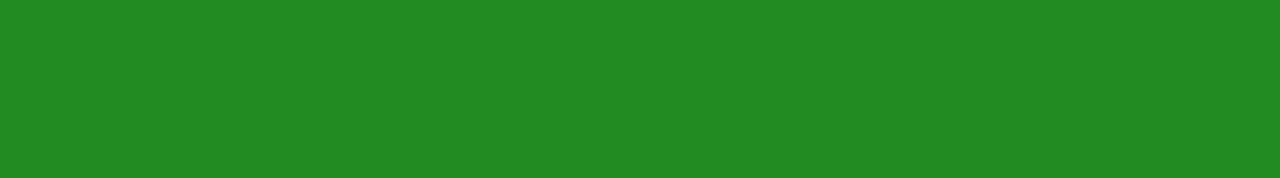
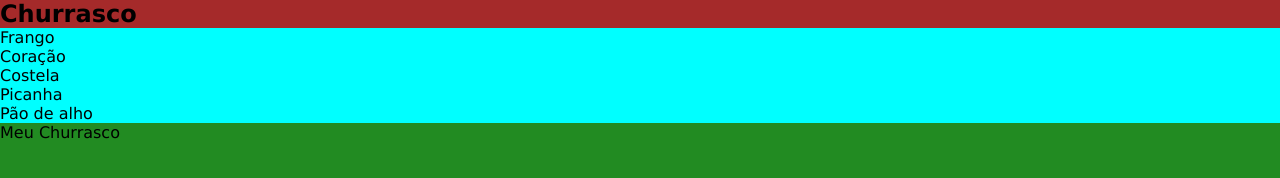
Before and after one commit to henriquemaroth-png/Projeto, a plain HTML site: page index.html in a window 1280 px wide. Drawn offline with Linux system fonts and the light colour scheme.

Commit message:
Principal
haaaaaa

```diff
--- a/index.html
+++ b/index.html
@@ -7,7 +7,23 @@
     <link rel="stylesheet" href="style.css">
 </head>
 <body>
-
+    <main>
+        <article>
+            <h1>Churrasco</h1>
+        </article>
+        <aside>
+            <ul>
+                <li>Frango</li>
+                <li>Coração</li>
+                <li>Costela</li>
+                <li>Picanha</li>
+                <li>Pão de alho</li>
+            </ul>
+        </aside>
+    </main>
+    <footer>
+        Meu Churrasco
+    </footer>
     <script src="script.js"></script>
 </body>
 </html>
--- a/script.js
+++ b/script.js
@@ -1 +1,9 @@
 console.log("Ola mundo")
+
+let churrasco = "sim";
+
+if (churrasco== "sim") {
+    alert ("vai ter churrasco!");
+}else{
+    alert ("Então vamos marcar o churrasco!")
+}
--- a/style.css
+++ b/style.css
@@ -4,6 +4,19 @@
     font-family: Verdana, Geneva, Tahoma, sans-serif;
 }
 
+main aside{
+    background-color: aqua;
+}
+
 body{
     background-color: forestgreen;
 }
+
+main article{
+    background-color: brown;
+}
+
+p{
+    color: red;
+    background-color: white;
+}
```
